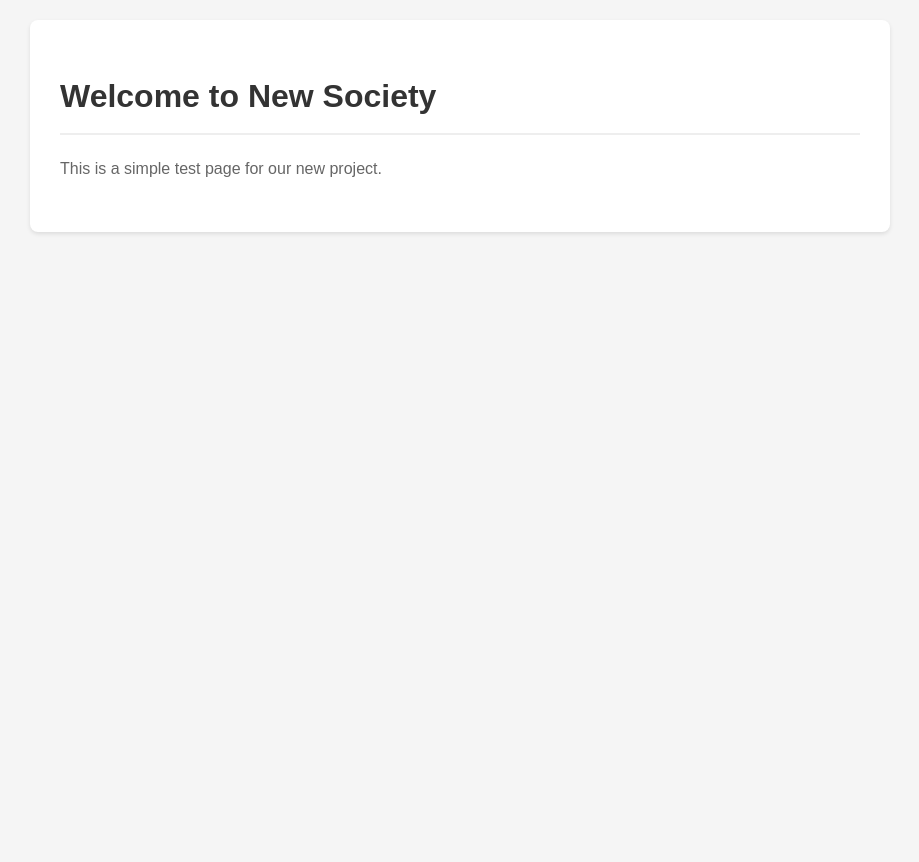
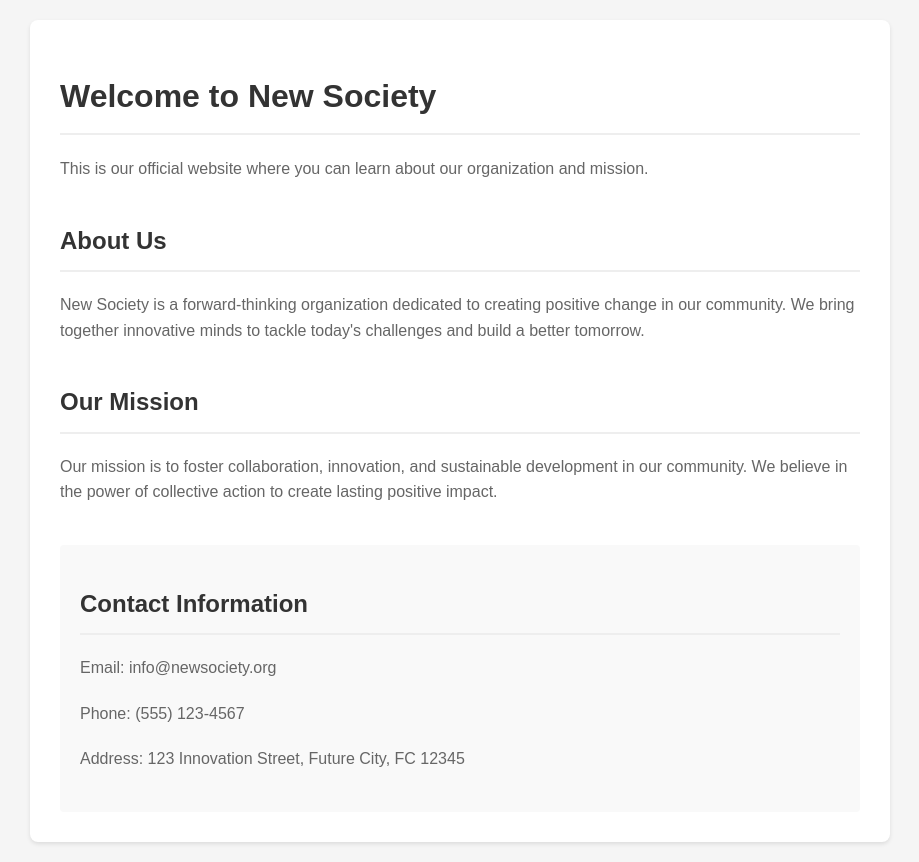
Before and after one commit to cloudoi-kuku/new-society-test, a plain HTML site: page index.html in a window 1280 px wide. Shown: the whole page, without its empty margins (180-1099 px from the left). Before the commit the page ends 800 px from the top, so only its background shows below. Drawn offline with Linux system fonts and the light colour scheme.

Commit message:
Add new content sections

```diff
--- a/index.html
+++ b/index.html
@@ -20,7 +20,7 @@
             border-radius: 8px;
             box-shadow: 0 2px 4px rgba(0,0,0,0.1);
         }
-        h1 {
+        h1, h2 {
             color: #333;
             border-bottom: 2px solid #eee;
             padding-bottom: 10px;
@@ -29,12 +29,38 @@
             color: #666;
             margin: 20px 0;
         }
+        .section {
+            margin: 40px 0;
+        }
+        .contact-info {
+            background-color: #f9f9f9;
+            padding: 20px;
+            border-radius: 4px;
+            margin-top: 40px;
+        }
     </style>
 </head>
 <body>
     <div class="container">
         <h1>Welcome to New Society</h1>
-        <p>This is a simple test page for our new project.</p>
+        <p>This is our official website where you can learn about our organization and mission.</p>
+
+        <div class="section">
+            <h2>About Us</h2>
+            <p>New Society is a forward-thinking organization dedicated to creating positive change in our community. We bring together innovative minds to tackle today's challenges and build a better tomorrow.</p>
+        </div>
+
+        <div class="section">
+            <h2>Our Mission</h2>
+            <p>Our mission is to foster collaboration, innovation, and sustainable development in our community. We believe in the power of collective action to create lasting positive impact.</p>
+        </div>
+
+        <div class="contact-info">
+            <h2>Contact Information</h2>
+            <p>Email: info@newsociety.org</p>
+            <p>Phone: (555) 123-4567</p>
+            <p>Address: 123 Innovation Street, Future City, FC 12345</p>
+        </div>
     </div>
 </body>
 </html>
```
